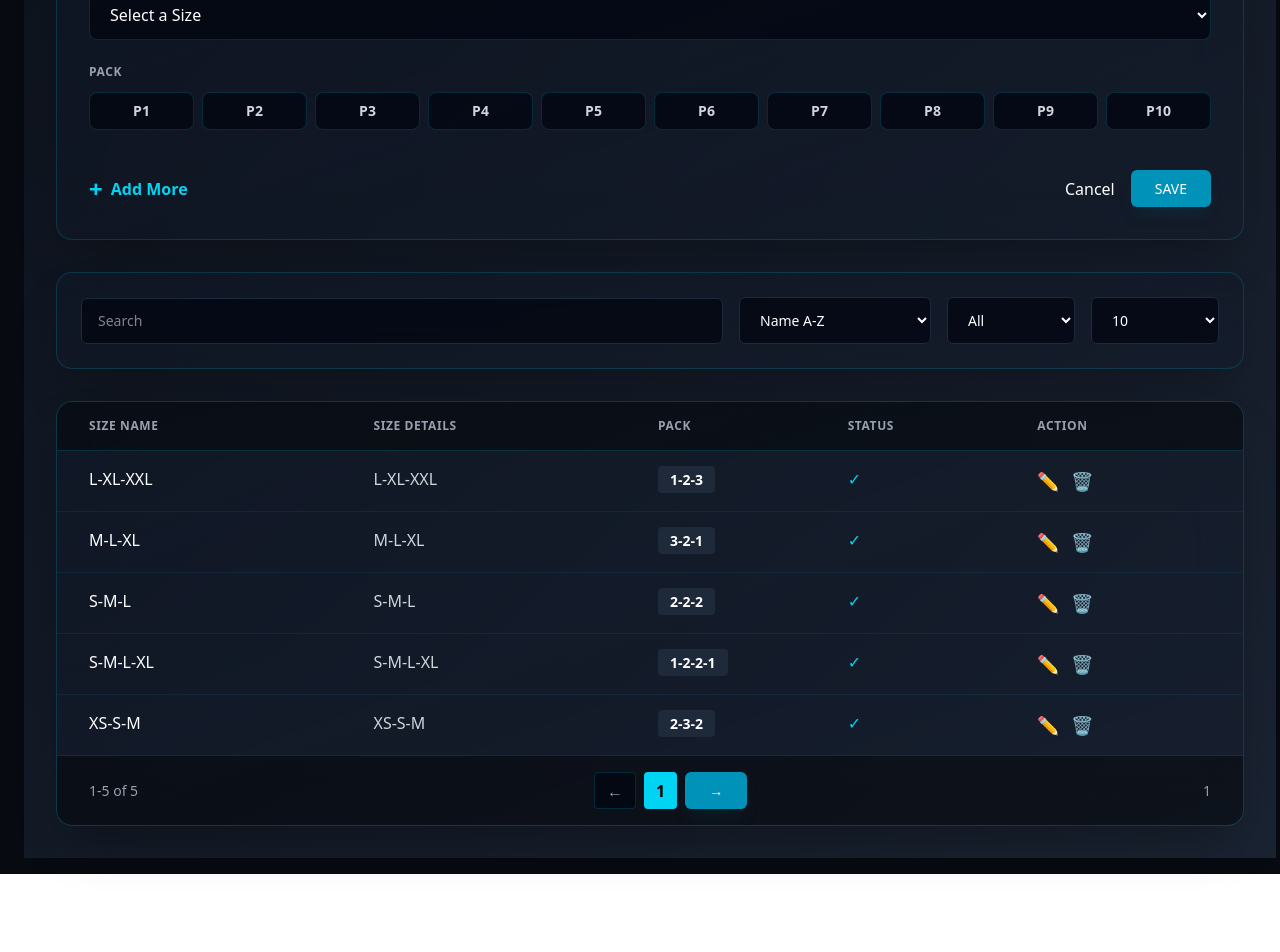
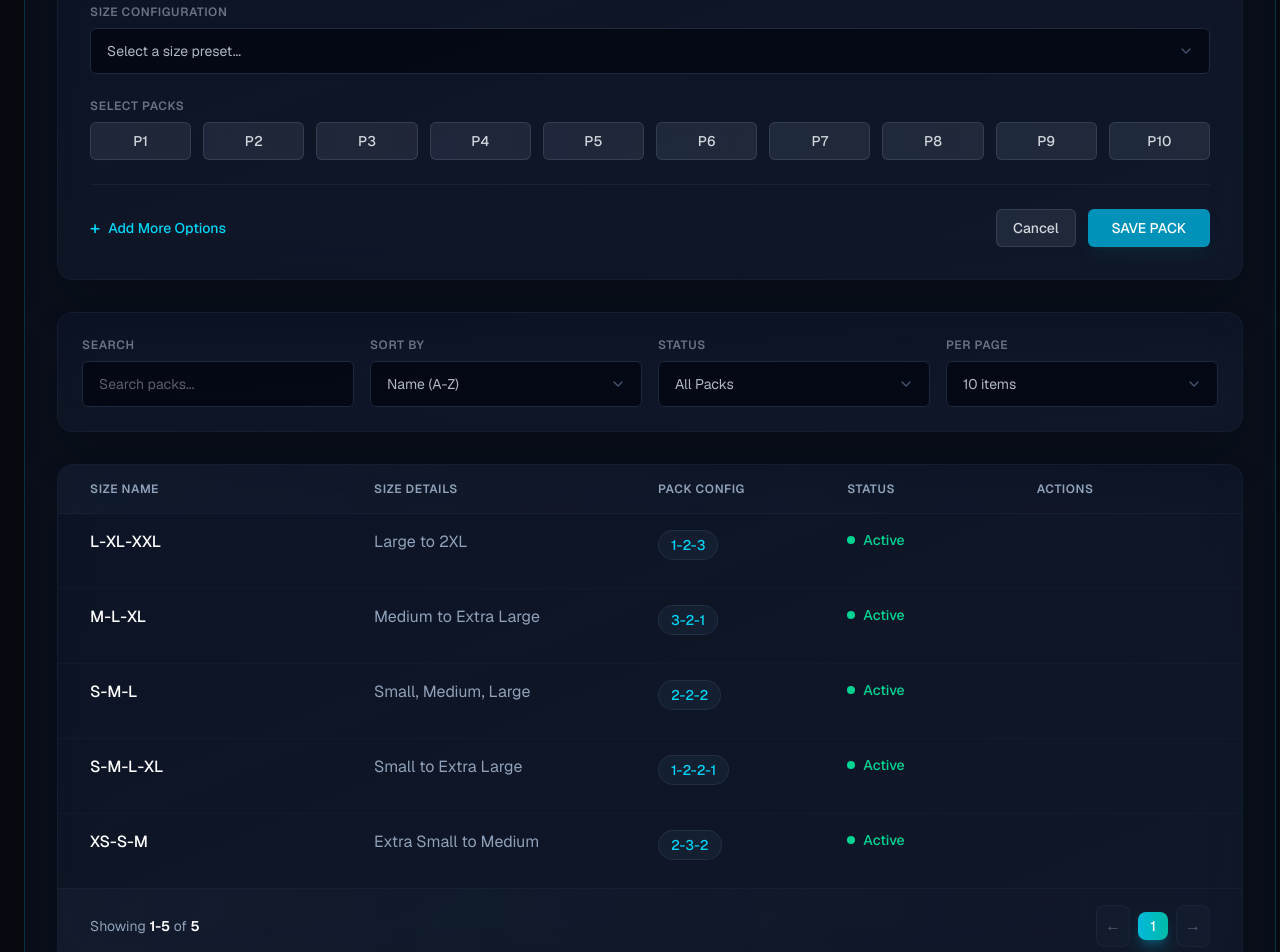
Before and after one commit to Animesh459/Vuerprise, a Vue app: page /packs in a window 1280 px wide. Shown: the part 380-1332 px from the top of the page. Before the commit the page ends 1254 px from the top, so only its background shows below. Built offline with nearby package versions, Linux system fonts and the light colour scheme.

Commit message:
packs category

```diff
--- a/src/views/PacksCategory.vue
+++ b/src/views/PacksCategory.vue
@@ -1,44 +1,61 @@
 <template>
-  <div class="min-h-screen bg-gradient-to-br from-[#0D121C] to-[#1a2332] text-white font-sans">
+  <div class="common-card p-0">
+
+    <div class="sticky top-0 z-50 border-b border-slate-800/50 bg-slate-950/80 backdrop-blur-md">
+      <div class="w-full px-6 md:px-8 py-4 flex items-center justify-between">
+        <div class="flex items-center gap-3">
+          <div class="w-10 h-10 rounded-lg bg-gradient-to-br from-cyan-400 to-teal-500 flex items-center justify-center text-white font-bold text-lg">
+            📦
+          </div>
+          <h1 class="text-2xl font-bold text-white">Packs Manager</h1>
+        </div>
+        <div class="text-sm text-slate-400">
+          <span class="inline-flex items-center gap-2 px-3 py-1 rounded-full bg-slate-800/50 border border-slate-700/50">
+            <span class="w-2 h-2 bg-emerald-400 rounded-full animate-pulse"></span>
+            Active
+          </span>
+        </div>
+      </div>
+    </div>
 
     <!-- Main Content -->
-    <main class="max-w-7xl mx-auto px-8 py-8">
-      <!-- Header -->
-      <div class="flex items-center gap-4 mb-8">
-        <span class="text-4xl">📦</span>
-        <h1 class="text-3xl font-bold text-white">Packs</h1>
+    <main class="w-full px-6 md:px-8 py-8 max-w-full">
+      <!-- Add Pack Form Card -->
+      <div class="mb-8 rounded-2xl border border-slate-800/50 bg-gradient-to-br from-slate-900/50 to-slate-800/30 backdrop-blur-xl shadow-2xl overflow-hidden">
+        <div class="bg-gradient-to-r from-slate-800/30 to-transparent border-b border-slate-800/50 px-8 py-6">
+          <h2 class="text-xl font-semibold text-white flex items-center gap-3">
+            <span class="flex items-center justify-center w-8 h-8 rounded-lg bg-cyan-500/20 text-cyan-400">+</span>
+            Create New Pack
+          </h2>
+          <p class="text-sm text-slate-400 mt-1">Configure size options and pack specifications</p>
         </div>
 
-      <!-- Add Pack Form -->
-      <div class="bg-gradient-to-br from-gray-900/50 to-gray-900/30 backdrop-blur-xl border border-cyan-500/20 rounded-2xl p-8 mb-8 shadow-2xl shadow-black/30">
-        <h2 class="text-xl font-bold text-white mb-6 pb-4 border-b border-cyan-500/20">Add a New Pack</h2>
-
-        <div class="space-y-6">
-          <!-- Size Dropdown -->
+        <div class="p-8 space-y-6">
           <div>
-            <label class="block text-xs font-semibold text-gray-400 uppercase tracking-wider mb-2">Size</label>
-            <select v-model="newPack.size" class="w-full bg-gray-950/80 border border-cyan-500/20 rounded-lg px-4 py-3 text-white focus:outline-none focus:border-cyan-400 focus:shadow-lg focus:shadow-cyan-500/30 transition-all">
-              <option value="">Select a Size</option>
-              <option value="S-M-L">S-M-L</option>
-              <option value="S-M-L-XL">S-M-L-XL</option>
-              <option value="XS-S-M-L-XL">XS-S-M-L-XL</option>
-              <option value="M-L-XL-XXL">M-L-XL-XXL</option>
+            <label class="block text-xs font-semibold text-gray-500 uppercase tracking-wider mb-2">Size Configuration</label>
+            <div class="relative">
+              <select class="w-full bg-gray-950/80 border border-slate-800 rounded-md px-4 py-3 text-sm appearance-none outline-none focus:border-cyan-500/50 transition-all cursor-pointer">
+                <option>Select a size preset...</option>
+                <option>Small, Medium, Large</option>
+                <option>Small to Extra Large</option>
+                <option>Medium to 2XL</option>
               </select>
+              <ChevronDownIcon class="absolute right-4 top-1/2 -translate-y-1/2 text-slate-600" :size="16" />
             </div>
-
-          <!-- Pack Selection Grid -->
+          </div>
+          <!-- Pack Grid -->
           <div>
-            <label class="block text-xs font-semibold text-gray-400 uppercase tracking-wider mb-3">Pack</label>
-            <div class="grid grid-cols-10 gap-2">
+            <label class="block text-xs font-semibold text-gray-500 uppercase tracking-wider mb-2">Select Packs</label>
+            <div class="grid grid-cols-5 md:grid-cols-10 gap-3">
               <button
                   v-for="i in 10"
                   :key="i"
                   @click="togglePack(`P${i}`)"
                   :class="[
-                  'py-2 px-3 border rounded-lg text-sm font-semibold transition-all',
+                  '',
                   newPack.packs.includes(`P${i}`)
-                    ? 'bg-cyan-400 border-cyan-300 text-black shadow-lg shadow-cyan-500/50'
-                    : 'bg-gray-950/80 border-cyan-500/20 text-gray-300 hover:border-cyan-400 hover:text-cyan-300'
+                    ? 'btn-common'
+                    : 'btn-secondary-transparent'
                 ]"
               >
                 P{{ i }}
@@ -46,110 +63,176 @@
             </div>
           </div>
 
-          <!-- Add More & Action Buttons -->
-          <div class="flex justify-between items-center pt-4">
-            <button class="flex items-center gap-2 text-cyan-400 hover:text-cyan-300 font-semibold transition-colors">
-              <span class="text-2xl">+</span>
-              <span>Add More</span>
+          <!-- Action Buttons -->
+          <div class="flex flex-col md:flex-row justify-between items-start md:items-center gap-4 pt-6 border-t border-slate-700/30">
+            <button class="text-cyan-400 hover:text-cyan-300 font-medium text-sm flex items-center gap-2 transition-colors">
+              <span class="text-lg">+</span>
+              <span>Add More Options</span>
             </button>
-            <div class="flex gap-4">
-              <button @click="resetForm" class="btn-transparent-default">Cancel</button>
-              <button @click="savePack" class="btn-common">Save</button>
+            <div class="flex gap-3 w-full md:w-auto">
+              <button
+                  @click="resetForm"
+                  class="btn-secondary-transparent"
+              >
+                Cancel
+              </button>
+              <button
+                  @click="savePack"
+                  class="btn-common"
+              >
+                Save Pack
+              </button>
             </div>
           </div>
         </div>
       </div>
 
-      <!-- Search & Filter Bar -->
-      <div class="bg-gradient-to-br from-gray-900/50 to-gray-900/30 backdrop-blur-xl border border-cyan-500/20 rounded-2xl p-6 mb-8 shadow-2xl shadow-black/30">
-        <div class="flex gap-4 items-end">
-          <!-- Search -->
-          <div class="flex-1">
+      <!-- Search & Controls Bar -->
+      <div class="mb-8 rounded-2xl border border-slate-800/50 bg-gradient-to-br from-slate-900/50 to-slate-800/30 backdrop-blur-xl p-6 shadow-2xl">
+        <div class="grid grid-cols-1 md:grid-cols-2 lg:grid-cols-4 gap-4">
+          <!-- Search Input -->
+          <div>
+            <label class="block text-xs font-semibold text-gray-500 uppercase tracking-wider mb-2">Search</label>
             <input
                 v-model="searchQuery"
                 type="text"
-                placeholder="Search"
-                class="w-full bg-gray-950/80 border border-slate-800 rounded-md px-4 py-3 text-sm focus:border-cyan-500/50 focus:ring-4 focus:ring-cyan-500/5 transition-all outline-none"
+                placeholder="Search packs..."
+                class="w-full bg-gray-950/80 border border-slate-800 rounded-md px-4 py-3 text-sm focus:border-cyan-500/50 transition-all outline-none"
             />
           </div>
 
-          <!-- Sort -->
-          <div class="w-48">
-            <select v-model="sortBy" class="w-full bg-gray-950/80 border border-slate-800 rounded-md px-4 py-3 text-sm focus:border-cyan-500/50 focus:ring-4 focus:ring-cyan-500/5 transition-all outline-none">
-              <option value="name">Name A-Z</option>
-              <option value="date">Date</option>
-              <option value="size">Size</option>
+          <div>
+            <label class="block text-xs font-semibold text-gray-500 uppercase tracking-wider mb-2">Sort By</label>
+            <div class="relative">
+              <select class="w-full bg-gray-950/80 border border-slate-800 rounded-md px-4 py-3 text-sm appearance-none outline-none focus:border-cyan-500/50 transition-all cursor-pointer">
+                <option>Name (A-Z)</option>
+                <option>Date Added</option>
+                <option>Size</option>
               </select>
+              <ChevronDownIcon class="absolute right-4 top-1/2 -translate-y-1/2 text-slate-600" :size="16" />
             </div>
+          </div>
+          <!-- Filter -->
 
-          <!-- Filter -->
-          <div class="w-32">
-            <select v-model="filterCategory" class="w-full bg-gray-950/80 border border-slate-800 rounded-md px-4 py-3 text-sm focus:border-cyan-500/50 focus:ring-4 focus:ring-cyan-500/5 transition-all outline-none">
-              <option value="">All</option>
-              <option value="active">Active</option>
-              <option value="inactive">Inactive</option>
+          <div>
+            <label class="block text-xs font-semibold text-gray-500 uppercase tracking-wider mb-2">Status</label>
+            <div class="relative">
+              <select class="w-full bg-gray-950/80 border border-slate-800 rounded-md px-4 py-3 text-sm appearance-none outline-none focus:border-cyan-500/50 transition-all cursor-pointer">
+                <option>All Packs</option>
+                <option>Active</option>
+                <option>Inactive</option>
               </select>
+              <ChevronDownIcon class="absolute right-4 top-1/2 -translate-y-1/2 text-slate-600" :size="16" />
+            </div>
           </div>
 
           <!-- Items Per Page -->
-          <div class="w-32">
-            <select v-model.number="itemsPerPage" class="w-full bg-gray-950/80 border border-slate-800 rounded-md px-4 py-3 text-sm focus:border-cyan-500/50 focus:ring-4 focus:ring-cyan-500/5 transition-all outline-none">
-              <option value="10">10</option>
-              <option value="20">20</option>
-              <option value="50">50</option>
+          <div>
+            <label class="block text-xs font-semibold text-gray-500 uppercase tracking-wider mb-2">Per Page</label>
+            <div class="relative">
+              <select class="w-full bg-gray-950/80 border border-slate-800 rounded-md px-4 py-3 text-sm appearance-none outline-none focus:border-cyan-500/50 transition-all cursor-pointer">
+                <option>10 items</option>
+                <option>20 items</option>
+                <option>50 items</option>
               </select>
+              <ChevronDownIcon class="absolute right-4 top-1/2 -translate-y-1/2 text-slate-600" :size="16" />
+            </div>
           </div>
         </div>
       </div>
 
-      <!-- Data Table -->
-      <div class="bg-gradient-to-br from-gray-900/50 to-gray-900/30 backdrop-blur-xl border border-cyan-500/20 rounded-2xl overflow-hidden shadow-2xl shadow-black/30">
+      <!-- Data Table Card -->
+      <div class="rounded-2xl border border-slate-800/50 bg-gradient-to-br from-slate-900/50 to-slate-800/30 backdrop-blur-xl shadow-2xl overflow-hidden">
         <!-- Table Header -->
-        <div class="bg-black/40 border-b border-cyan-500/20 grid grid-cols-12 gap-4 px-8 py-4">
-          <div class="col-span-3 text-xs font-bold text-gray-400 uppercase tracking-wider">Size Name</div>
-          <div class="col-span-3 text-xs font-bold text-gray-400 uppercase tracking-wider">Size Details</div>
-          <div class="col-span-2 text-xs font-bold text-gray-400 uppercase tracking-wider">Pack</div>
-          <div class="col-span-2 text-xs font-bold text-gray-400 uppercase tracking-wider">Status</div>
-          <div class="col-span-2 text-xs font-bold text-gray-400 uppercase tracking-wider">Action</div>
+        <div class="bg-gradient-to-r from-slate-800/30 to-transparent border-b border-slate-800/50 px-8 py-4">
+          <div class="grid grid-cols-12 gap-4 text-xs font-semibold text-slate-400 uppercase tracking-wider">
+            <div class="col-span-3">Size Name</div>
+            <div class="col-span-3">Size Details</div>
+            <div class="col-span-2">Pack Config</div>
+            <div class="col-span-2">Status</div>
+            <div class="col-span-2">Actions</div>
+          </div>
         </div>
 
-        <!-- Table Body -->
-        <div class="divide-y divide-cyan-500/10">
-          <div v-for="pack in paginatedPacks" :key="pack.id" class="grid grid-cols-12 gap-4 px-8 py-4 hover:bg-gray-900/30 transition-colors">
+        <!-- Table Rows -->
+        <div class="divide-y divide-slate-800/30">
+          <div
+              v-for="pack in paginatedPacks"
+              :key="pack.id"
+              class="grid grid-cols-12 gap-4 px-8 py-4 hover:bg-slate-800/20 transition-colors duration-200 group"
+          >
             <div class="col-span-3">
-              <span class="text-white font-medium">{{ pack.sizeName }}</span>
+              <span class="font-medium text-white">{{ pack.sizeName }}</span>
             </div>
             <div class="col-span-3">
-              <span class="text-gray-300">{{ pack.sizeDetails }}</span>
+              <span class="text-slate-400">{{ pack.sizeDetails }}</span>
             </div>
             <div class="col-span-2">
-              <span class="bg-gray-800 text-white px-3 py-1 rounded text-sm font-semibold">{{ pack.pack }}</span>
+              <span class="inline-flex items-center px-3 py-1 rounded-full bg-slate-800/50 border border-slate-700/50 text-sm font-medium text-cyan-400">
+                {{ pack.pack }}
+              </span>
             </div>
             <div class="col-span-2">
-              <span class="text-cyan-400">✓</span>
+              <div class="flex items-center gap-2">
+                <span class="w-2 h-2 bg-emerald-400 rounded-full"></span>
+                <span class="text-sm text-emerald-400 font-medium">Active</span>
               </div>
-            <div class="col-span-2 flex gap-3">
-              <button class="text-cyan-400 hover:text-cyan-300 transition-colors">
-                <span class="text-lg">✏️</span>
+            </div>
+            <div class="col-span-2 flex gap-2">
+              <button class="p-2 rounded-lg bg-slate-800/50 border border-slate-700/50 text-slate-400 hover:text-cyan-400 hover:bg-slate-700/50 hover:border-cyan-400/30 transition-all opacity-0 group-hover:opacity-100">
+                ✎
               </button>
-              <button @click="deletePack(pack.id)" class="text-red-400 hover:text-red-300 transition-colors">
-                <span class="text-lg">🗑️</span>
+              <button
+                  @click="deletePack(pack.id)"
+                  class="p-2 rounded-lg bg-slate-800/50 border border-slate-700/50 text-slate-400 hover:text-red-400 hover:bg-red-500/10 hover:border-red-400/30 transition-all opacity-0 group-hover:opacity-100"
+              >
+                🗑
               </button>
             </div>
           </div>
+
+          <!-- Empty State -->
+          <div v-if="paginatedPacks.length === 0" class="px-8 py-12 text-center">
+            <p class="text-slate-400 text-sm">No packs found. Create one to get started!</p>
+          </div>
         </div>
 
-        <!-- Pagination -->
-        <div class="bg-black/40 border-t border-cyan-500/20 px-8 py-4 flex items-center justify-between">
-          <span class="text-sm text-gray-400">{{ startItem }}-{{ endItem }} of {{ filteredPacks.length }}</span>
-          <div class="flex gap-2">
-            <button @click="previousPage" class="px-3 py-1 bg-gray-950/80 border border-cyan-500/20 text-gray-400 rounded hover:border-cyan-400 hover:text-cyan-400 transition-all">←</button>
-            <button v-for="page in totalPages" :key="page" @click="currentPage = page" :class="['px-3 py-1 rounded font-semibold transition-all', currentPage === page ? 'bg-cyan-400 text-black' : 'bg-gray-950/80 border border-cyan-500/20 text-gray-400 hover:border-cyan-400']">
+        <!-- Footer with Pagination -->
+        <div class="bg-gradient-to-r from-slate-800/30 to-transparent border-t border-slate-800/50 px-8 py-4 flex flex-col md:flex-row items-center justify-between gap-4">
+          <span class="text-sm text-slate-400">
+            Showing <span class="font-semibold text-white">{{ startItem }}-{{ endItem }}</span> of <span class="font-semibold text-white">{{ filteredPacks.length }}</span>
+          </span>
+          <div class="flex gap-2 items-center">
+            <button
+                @click="previousPage"
+                :disabled="currentPage === 1"
+                class="p-2 rounded-lg border border-slate-700/50 bg-slate-800/50 text-slate-400 hover:text-cyan-400 hover:border-cyan-400/30 disabled:opacity-50 disabled:cursor-not-allowed transition-all"
+            >
+              ←
+            </button>
+            <div class="flex gap-1">
+              <button
+                  v-for="page in totalPages"
+                  :key="page"
+                  @click="currentPage = page"
+                  :class="[
+                  'px-3 py-1 rounded-lg text-sm font-medium transition-all',
+                  currentPage === page
+                    ? 'bg-gradient-to-r from-cyan-500 to-teal-500 text-white shadow-lg shadow-cyan-500/30'
+                    : 'bg-slate-800/50 border border-slate-700/50 text-slate-400 hover:text-cyan-400 hover:border-slate-600/50'
+                ]"
+              >
                 {{ page }}
               </button>
-            <button @click="nextPage" class="btn-common">→</button>
             </div>
-          <span class="text-sm text-gray-400">{{ totalPages }}</span>
+            <button
+                @click="nextPage"
+                :disabled="currentPage === totalPages"
+                class="p-2 rounded-lg border border-slate-700/50 bg-slate-800/50 text-slate-400 hover:text-cyan-400 hover:border-cyan-400/30 disabled:opacity-50 disabled:cursor-not-allowed transition-all"
+            >
+              →
+            </button>
+          </div>
         </div>
       </div>
     </main>
@@ -158,6 +241,7 @@
 
 <script setup>
 import { ref, computed } from 'vue'
+import {ChevronDownIcon} from "lucide-vue-next";
 
 // Form data
 const newPack = ref({
@@ -167,11 +251,11 @@ const newPack = ref({
 
 // Data
 const packs = ref([
-  { id: 1, sizeName: 'S-M-L', sizeDetails: 'S-M-L', pack: '2-2-2', status: 'active' },
-  { id: 2, sizeName: 'S-M-L-XL', sizeDetails: 'S-M-L-XL', pack: '1-2-2-1', status: 'active' },
-  { id: 3, sizeName: 'M-L-XL', sizeDetails: 'M-L-XL', pack: '3-2-1', status: 'active' },
-  { id: 4, sizeName: 'XS-S-M', sizeDetails: 'XS-S-M', pack: '2-3-2', status: 'active' },
-  { id: 5, sizeName: 'L-XL-XXL', sizeDetails: 'L-XL-XXL', pack: '1-2-3', status: 'active' },
+  { id: 1, sizeName: 'S-M-L', sizeDetails: 'Small, Medium, Large', pack: '2-2-2', status: 'active' },
+  { id: 2, sizeName: 'S-M-L-XL', sizeDetails: 'Small to Extra Large', pack: '1-2-2-1', status: 'active' },
+  { id: 3, sizeName: 'M-L-XL', sizeDetails: 'Medium to Extra Large', pack: '3-2-1', status: 'active' },
+  { id: 4, sizeName: 'XS-S-M', sizeDetails: 'Extra Small to Medium', pack: '2-3-2', status: 'active' },
+  { id: 5, sizeName: 'L-XL-XXL', sizeDetails: 'Large to 2XL', pack: '1-2-3', status: 'active' },
 ])
 
 // Filters & Search
```
Lines whose indentation alone changed are shown as unchanged.
